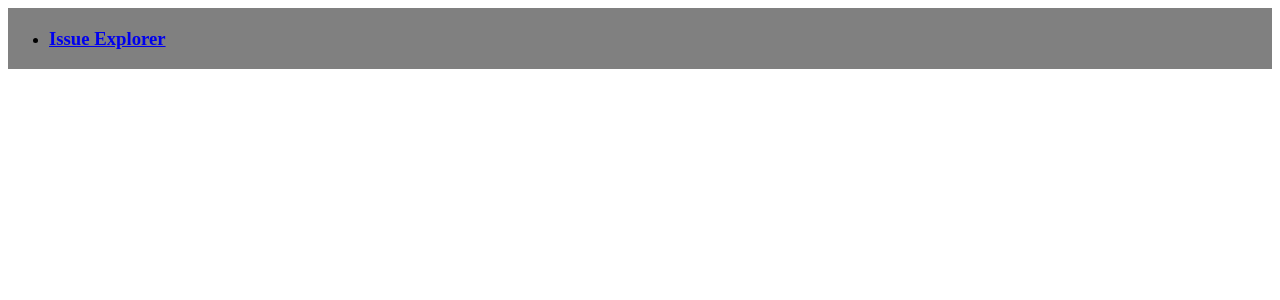
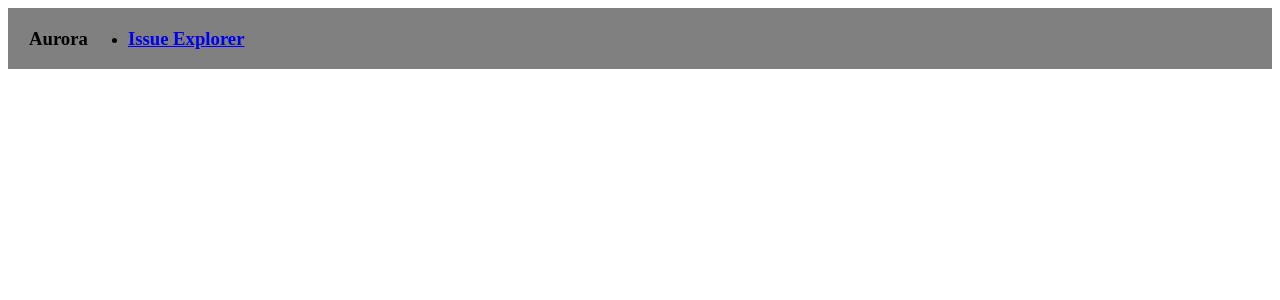
Before and after one commit to dawidkomorowski/aurora, a React (Vite) app in the folder src/web/Aurora.Web.Client/aurora-web-client-vite/: page / in a window 1280 px wide. Shown: the top 300 px of the page. Built offline with nearby package versions, Linux system fonts and the light colour scheme.

Commit message:
Minor visual improvements

```diff
--- a/src/web/Aurora.Web.Client/aurora-web-client-vite/src/Issues/IssueDetails.jsx
+++ b/src/web/Aurora.Web.Client/aurora-web-client-vite/src/Issues/IssueDetails.jsx
@@ -23,10 +23,10 @@ export function IssueDetails() {
                 <div><h4>Description</h4></div>
                 <div>{data.description}</div>
                 <br />
-                <div>Status: {data.status}</div>
+                <div><strong>Status: </strong>{data.status}</div>
                 <br />
-                <div>Created: {data.createdDateTime}</div>
-                <div>Updated: {data.updatedDateTime}</div>
+                <div><strong>Created: </strong>{data.createdDateTime}</div>
+                <div><strong>Updated: </strong>{data.updatedDateTime}</div>
             </div>
         </div >
     );
--- a/src/web/Aurora.Web.Client/aurora-web-client-vite/src/RootLayout/RootLayout.jsx
+++ b/src/web/Aurora.Web.Client/aurora-web-client-vite/src/RootLayout/RootLayout.jsx
@@ -3,7 +3,10 @@ import { Link, Outlet, useRouteError } from "react-router-dom";
 export function RootLayout() {
     return (
         <>
-            <div style={{ backgroundColor: "gray", padding: "1px"}}>
+            <div style={{ backgroundColor: "gray", padding: "1px", display: "flex" }}>
+                <div style={{ marginLeft: "20px" }}>
+                    <h3>Aurora</h3>
+                </div>
                 <nav>
                     <ul>
                         <li>
```
